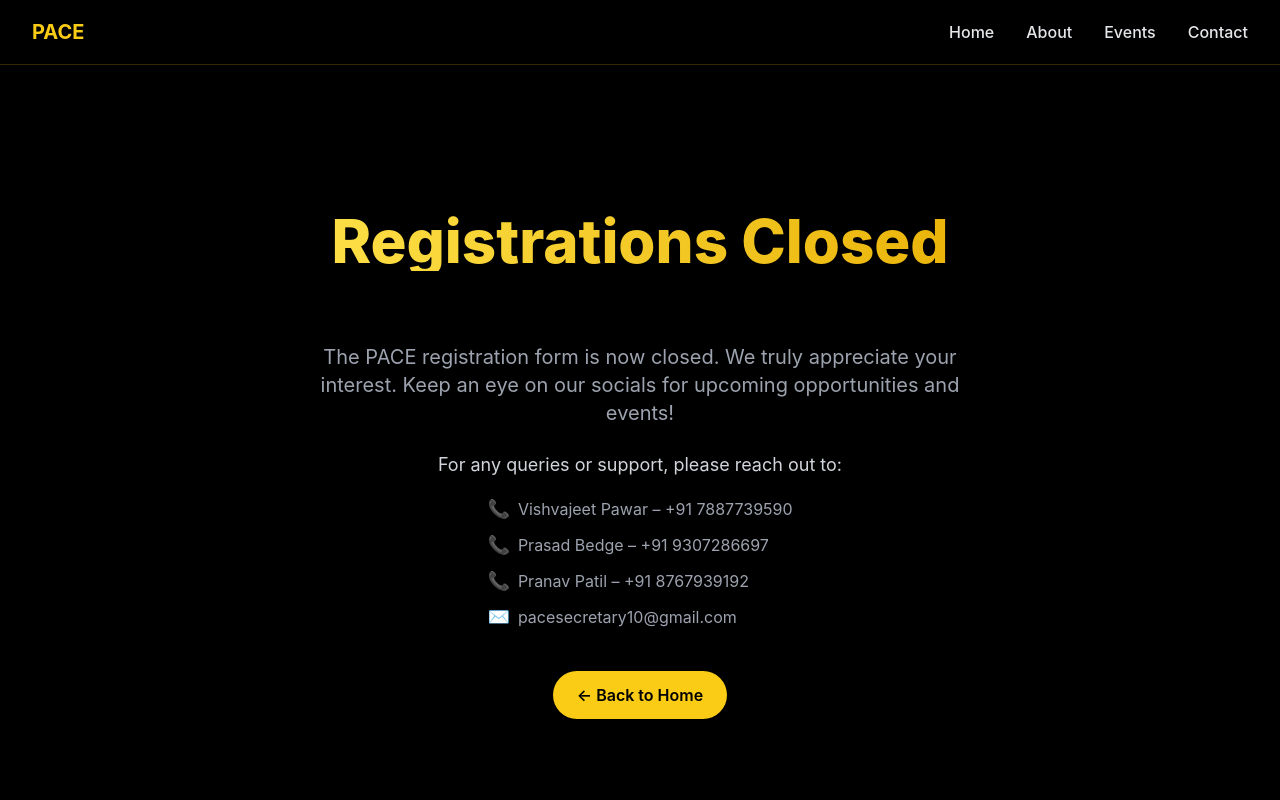
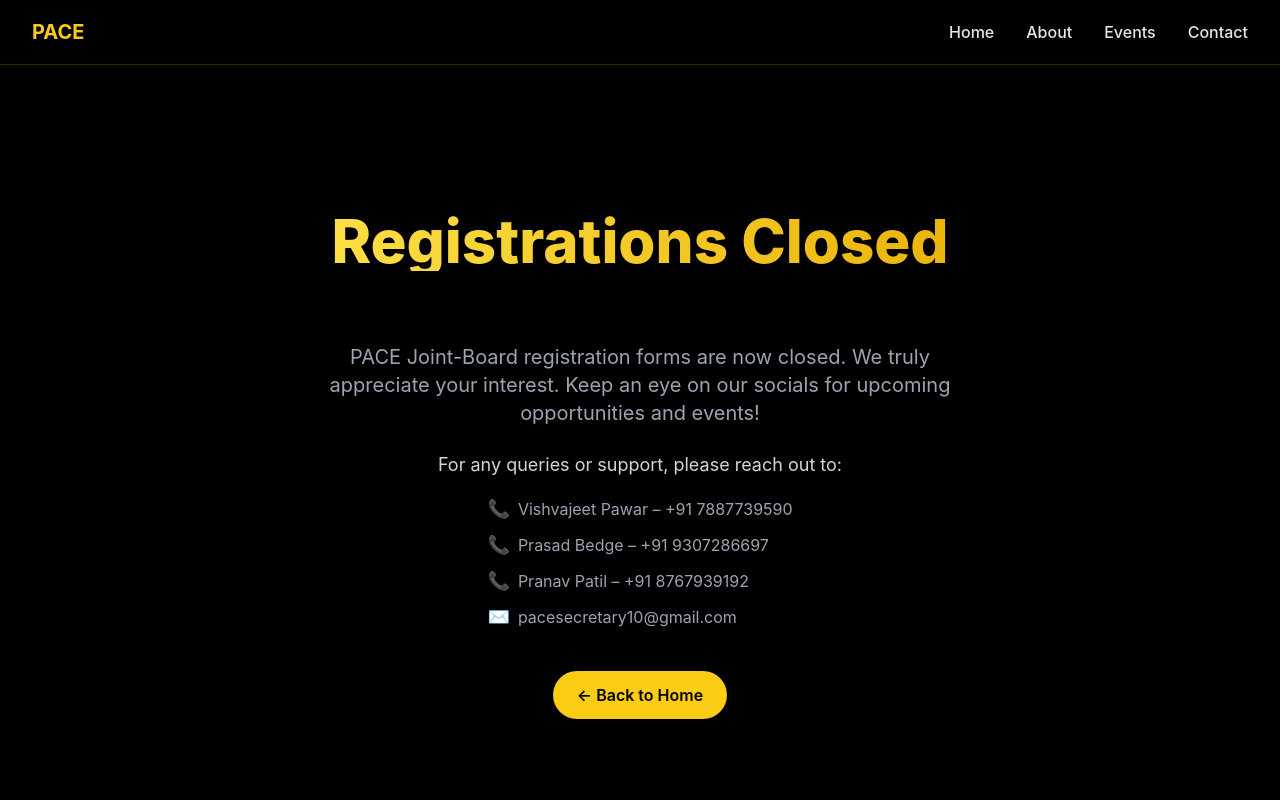
Before and after one commit to webd-pace/PACE25, a React (Create React App) app: page /RegistrationsClosed in a window 1280 px wide. Shown: the top 800 px of the page. Built offline with nearby package versions, Linux system fonts and the light colour scheme.

Commit message:
changing Message

```diff
--- a/src/components/RegistrationsClosed.jsx
+++ b/src/components/RegistrationsClosed.jsx
@@ -14,7 +14,7 @@ const RegistrationsClosed = () => {
           </h1>
           <br /><br />
           <p className="text-gray-400 text-lg md:text-xl mb-6">
-            The PACE registration form is now closed. We truly appreciate your interest. Keep an eye on our socials for upcoming opportunities and events!
+            PACE Joint-Board registration forms are now closed. We truly appreciate your interest. Keep an eye on our socials for upcoming opportunities and events!
           </p>
 
           <p className="text-gray-300 text-md md:text-lg mb-4">
```
